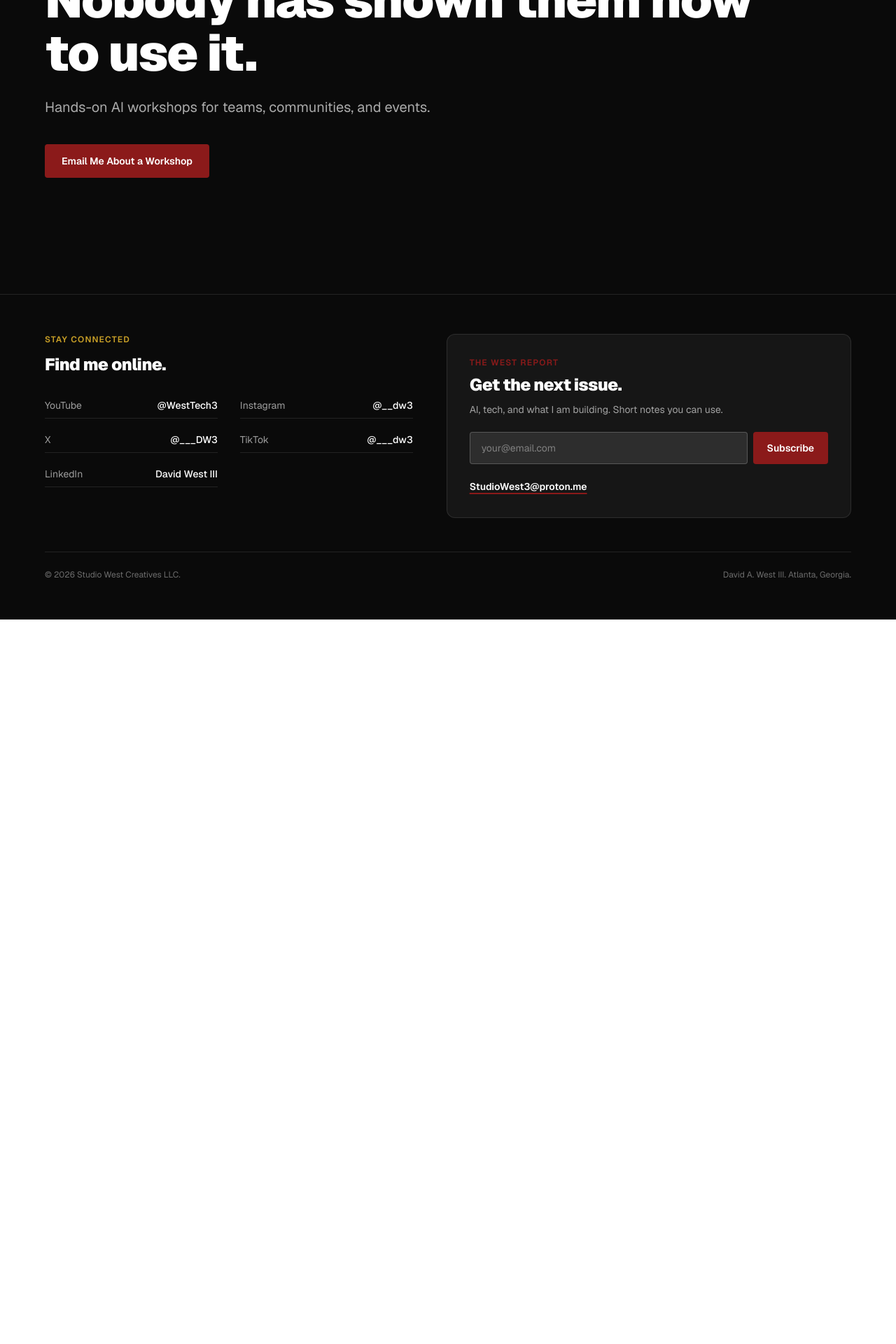
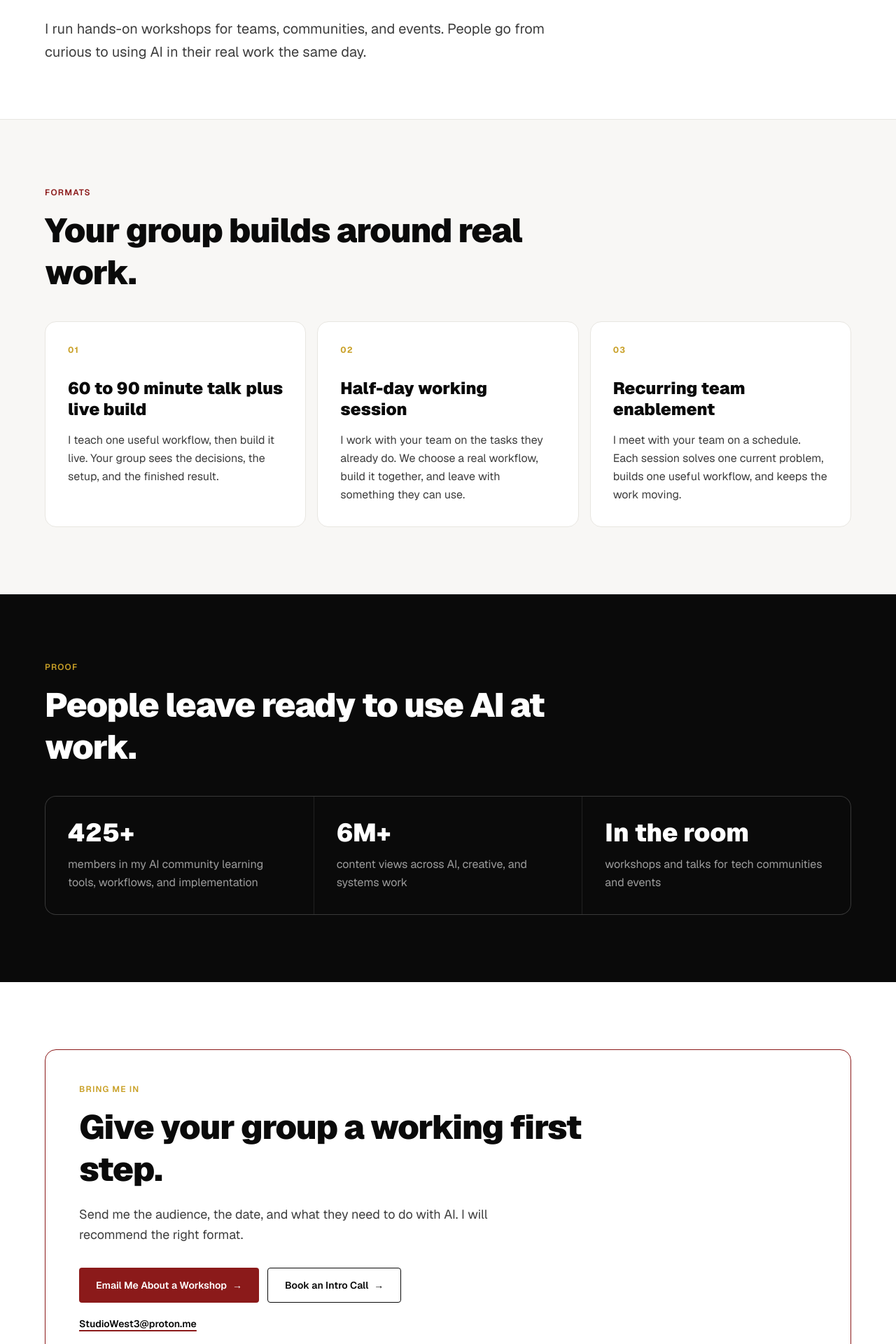
Before and after one commit to MrWest3/westiii-site, a Next.js app: page /workshops in a window 1280 px wide. Shown: the part 380-2300 px from the top of the page at 70% size. Before the commit the page ends 1265 px from the top, so only its background shows below. Built offline with nearby package versions, Linux system fonts and the light colour scheme.

Commit message:
feat: build full workshops page

```diff
--- a/app/sitemap.ts
+++ b/app/sitemap.ts
@@ -10,5 +10,6 @@ export default function sitemap(): MetadataRoute.Sitemap {
     { url: `${BASE}/practice-os`, changeFrequency: "monthly", priority: 0.8 },
     { url: `${BASE}/services`, changeFrequency: "monthly", priority: 0.7 },
     { url: `${BASE}/speaking`, changeFrequency: "monthly", priority: 0.7 },
+    { url: `${BASE}/workshops`, changeFrequency: "monthly", priority: 0.7 },
   ];
 }
--- a/app/workshops/page.tsx
+++ b/app/workshops/page.tsx
@@ -1,34 +1,177 @@
 import type { Metadata } from "next";
+import AnimateIn from "../components/AnimateIn";
 
 export const metadata: Metadata = {
-  title: "AI Workshops in Atlanta",
+  title: "Workshops",
   description:
-    "Hands-on AI workshops for teams, communities, and events in Atlanta and beyond.",
+    "Hands-on AI workshops and training in Atlanta for teams, communities, and events.",
 };
 
 const MAILTO =
   "mailto:StudioWest3@proton.me?subject=AI%20Workshop%20Inquiry";
+const CALENDLY_URL = "https://calendly.com/davidawest25/ai-audit";
+
+const formats = [
+  {
+    number: "01",
+    title: "60 to 90 minute talk plus live build",
+    body: "I teach one useful workflow, then build it live. Your group sees the decisions, the setup, and the finished result.",
+  },
+  {
+    number: "02",
+    title: "Half-day working session",
+    body: "I work with your team on the tasks they already do. We choose a real workflow, build it together, and leave with something they can use.",
+  },
+  {
+    number: "03",
+    title: "Recurring team enablement",
+    body: "I meet with your team on a schedule. Each session solves one current problem, builds one useful workflow, and keeps the work moving.",
+  },
+];
+
+const proof = [
+  {
+    value: "425+",
+    label: "members in my AI community learning tools, workflows, and implementation",
+  },
+  {
+    value: "6M+",
+    label: "content views across AI, creative, and systems work",
+  },
+  {
+    value: "In the room",
+    label: "workshops and talks for tech communities and events",
+  },
+];
 
 export default function WorkshopsPage() {
   return (
-    <main className="flex min-h-[calc(100vh-4rem)] items-center bg-[var(--ink)] px-6 py-20 text-white">
-      <div className="mx-auto w-full max-w-6xl">
-        <p className="mb-5 text-xs font-semibold uppercase tracking-widest text-[var(--gold)]">
+    <main className="overflow-hidden bg-white">
+      <section className="border-b border-[var(--border)] px-6 py-14 md:py-20">
+        <div className="mx-auto max-w-6xl">
+          <AnimateIn>
+            <p className="mb-4 text-xs font-semibold uppercase tracking-widest text-[var(--gold)]">
               AI Workshops
             </p>
-        <h1 className="max-w-5xl text-4xl font-black leading-[1.05] tracking-tight sm:text-5xl md:text-7xl">
-          Your team knows AI matters. Nobody has shown them how to use it.
+          </AnimateIn>
+          <AnimateIn delay={0.08}>
+            <h1 className="max-w-5xl text-5xl font-black leading-[0.95] tracking-tight text-[var(--ink)] sm:text-6xl md:text-7xl">
+              Your team knows AI matters.{" "}
+              <span className="text-[var(--crimson)]">
+                Nobody has shown them how to use it.
+              </span>
             </h1>
-        <p className="mt-6 max-w-2xl text-lg leading-relaxed text-white/65 md:text-xl">
-          Hands-on AI workshops for teams, communities, and events.
+          </AnimateIn>
+          <AnimateIn delay={0.14}>
+            <p className="mt-6 max-w-3xl text-lg leading-relaxed text-[var(--ink-secondary)] sm:text-xl">
+              I run hands-on workshops for teams, communities, and events. People go from
+              curious to using AI in their real work the same day.
             </p>
+          </AnimateIn>
+        </div>
+      </section>
+
+      <section className="bg-[var(--surface)] px-6 py-16 md:py-24">
+        <div className="mx-auto max-w-6xl">
+          <AnimateIn>
+            <p className="mb-4 text-xs font-semibold uppercase tracking-widest text-[var(--crimson)]">
+              Formats
+            </p>
+            <h2 className="max-w-3xl text-4xl font-black leading-tight tracking-tight text-[var(--ink)] md:text-5xl">
+              Your group builds around real work.
+            </h2>
+          </AnimateIn>
+
+          <div className="mt-10 grid gap-4 lg:grid-cols-3">
+            {formats.map((format, index) => (
+              <AnimateIn key={format.number} delay={index * 0.06}>
+                <article className="h-full rounded-2xl border border-[var(--border)] bg-white p-6 sm:p-8">
+                  <p className="mb-8 text-xs font-bold tracking-widest text-[var(--gold)]">
+                    {format.number}
+                  </p>
+                  <h3 className="text-2xl font-black leading-tight text-[var(--ink)]">
+                    {format.title}
+                  </h3>
+                  <p className="mt-4 leading-relaxed text-[var(--ink-secondary)]">
+                    {format.body}
+                  </p>
+                </article>
+              </AnimateIn>
+            ))}
+          </div>
+        </div>
+      </section>
+
+      <section className="bg-[var(--ink)] px-6 py-16 text-white md:py-24">
+        <div className="mx-auto max-w-6xl">
+          <AnimateIn>
+            <p className="mb-4 text-xs font-semibold uppercase tracking-widest text-[var(--gold)]">
+              Proof
+            </p>
+            <h2 className="max-w-3xl text-4xl font-black leading-tight tracking-tight md:text-5xl">
+              People leave ready to use AI at work.
+            </h2>
+          </AnimateIn>
+
+          <div className="mt-10 grid gap-px overflow-hidden rounded-2xl border border-white/10 bg-white/10 md:grid-cols-3">
+            {proof.map((item, index) => (
+              <AnimateIn
+                key={item.value}
+                delay={index * 0.06}
+                className="h-full bg-[var(--ink)]"
+              >
+                <article className="h-full p-7 sm:p-8">
+                  <p className="text-3xl font-black text-white md:text-4xl">{item.value}</p>
+                  <p className="mt-3 max-w-sm leading-relaxed text-white/60">{item.label}</p>
+                </article>
+              </AnimateIn>
+            ))}
+          </div>
+        </div>
+      </section>
+
+      <section className="px-6 py-16 md:py-24">
+        <div className="mx-auto max-w-6xl">
+          <AnimateIn>
+            <div className="rounded-2xl border border-[var(--crimson)] bg-white p-7 sm:p-10 md:p-12">
+              <p className="mb-4 text-xs font-semibold uppercase tracking-widest text-[var(--gold)]">
+                Bring me in
+              </p>
+              <h2 className="max-w-3xl text-4xl font-black leading-tight tracking-tight text-[var(--ink)] md:text-5xl">
+                Give your group a working first step.
+              </h2>
+              <p className="mt-5 max-w-2xl text-lg leading-relaxed text-[var(--ink-secondary)]">
+                Send me the audience, the date, and what they need to do with AI. I will
+                recommend the right format.
+              </p>
+              <div className="mt-8 flex flex-col gap-3 sm:flex-row">
                 <a
                   href={MAILTO}
-          className="mt-9 inline-flex rounded bg-[var(--crimson)] px-6 py-3.5 text-sm font-semibold text-white transition-colors hover:bg-[var(--crimson-light)]"
+                  className="inline-flex min-h-12 items-center justify-center gap-2 rounded bg-[var(--crimson)] px-6 py-3.5 text-center text-sm font-semibold text-white transition-colors duration-200 hover:bg-[var(--crimson-light)]"
                 >
                   Email Me About a Workshop
+                  <span aria-hidden="true">→</span>
+                </a>
+                <a
+                  href={CALENDLY_URL}
+                  target="_blank"
+                  rel="noopener noreferrer"
+                  className="inline-flex min-h-12 items-center justify-center gap-2 rounded border border-[var(--ink)] px-6 py-3.5 text-center text-sm font-semibold text-[var(--ink)] transition-colors duration-200 hover:border-[var(--crimson)] hover:text-[var(--crimson)]"
+                >
+                  Book an Intro Call
+                  <span aria-hidden="true">→</span>
                 </a>
               </div>
+              <a
+                href={MAILTO}
+                className="mt-5 inline-block break-all text-sm font-semibold text-[var(--ink)] underline decoration-[var(--crimson)] decoration-2 underline-offset-4 transition-colors hover:text-[var(--crimson)]"
+              >
+                StudioWest3@proton.me
+              </a>
+            </div>
+          </AnimateIn>
+        </div>
+      </section>
     </main>
   );
 }
```
Lines whose indentation alone changed are shown as unchanged.
